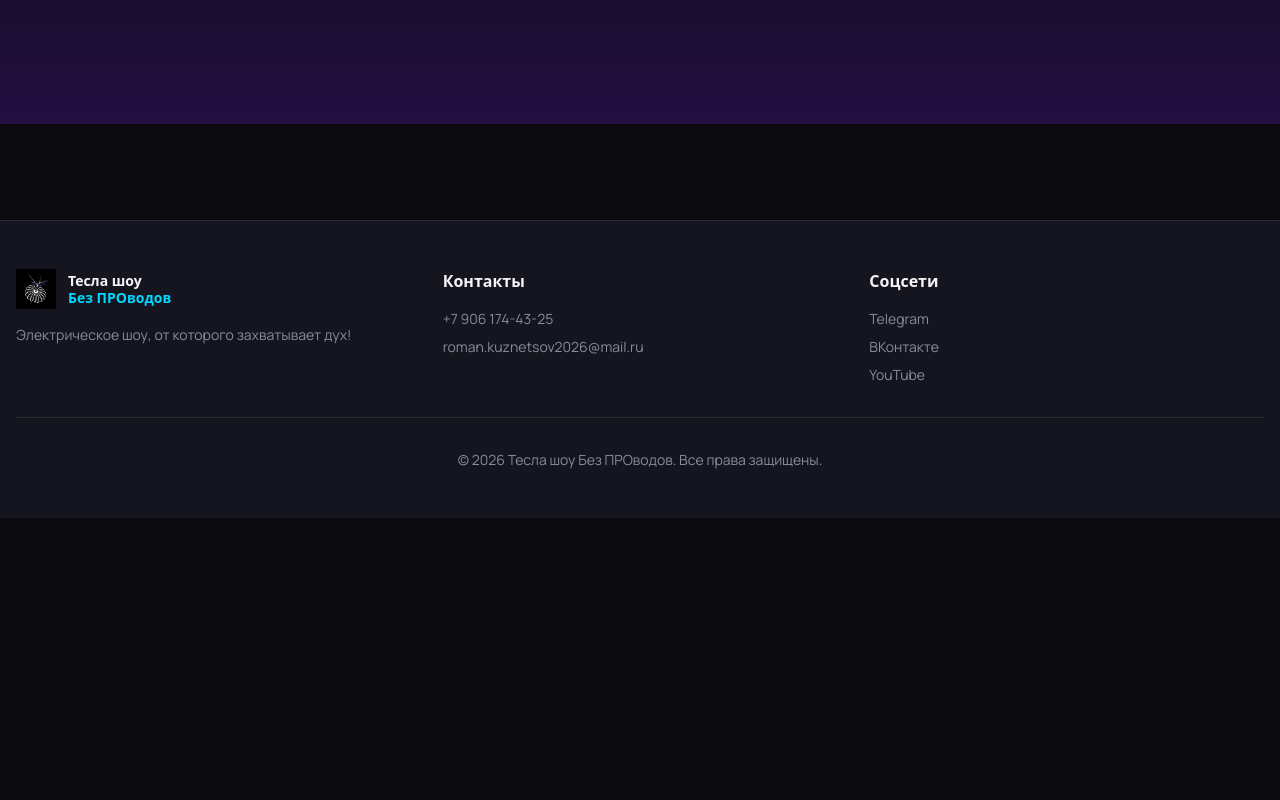
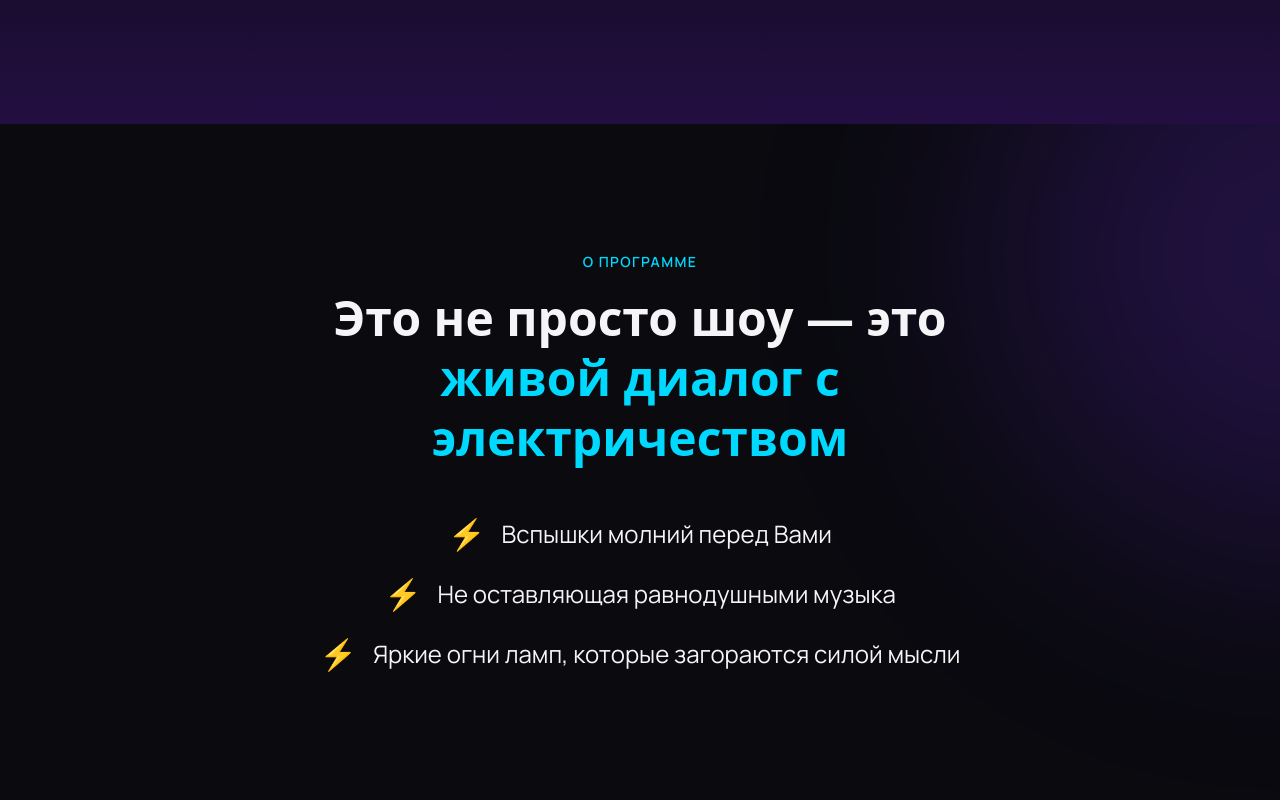
Before and after one commit to roman-kuznetsov-dev/tesla-show, a Next.js app: page / in a window 1280 px wide. Shown: the part 740-1540 px from the top of the page. Before the commit the page ends 1258 px from the top, so only its background shows below. Built offline with nearby package versions, Linux system fonts and the light colour scheme; a web font is replaced by a local one.

Commit message:
feat: add About section with stagger reveal animation (#7)
Co-authored-by: Роман <roman.kuznetsov2026@mail.ru>

```diff
--- a/src/app/globals.css
+++ b/src/app/globals.css
@@ -139,3 +139,32 @@ h1, h2, h3, h4, h5, h6 {
     transform: none;
   }
 }
+/* === Reveal-анимация для секций === */
+.reveal {
+  opacity: 0;
+  transform: translateY(30px);
+  transition: opacity 0.8s ease-out, transform 0.8s ease-out;
+}
+
+.reveal.reveal--visible {
+  opacity: 1;
+  transform: translateY(0);
+}
+
+/* Для дочерних элементов с задержкой (поочерёдное появление) */
+.reveal-stagger > * {
+  opacity: 0;
+  transform: translateY(20px);
+  transition: opacity 0.6s ease-out, transform 0.6s ease-out;
+}
+
+.reveal-stagger.reveal--visible > * {
+  opacity: 1;
+  transform: translateY(0);
+}
+
+.reveal-stagger.reveal--visible > *:nth-child(1) { transition-delay: 0.2s; }
+.reveal-stagger.reveal--visible > *:nth-child(2) { transition-delay: 0.4s; }
+.reveal-stagger.reveal--visible > *:nth-child(3) { transition-delay: 0.6s; }
+.reveal-stagger.reveal--visible > *:nth-child(4) { transition-delay: 0.8s; }
+.reveal-stagger.reveal--visible > *:nth-child(5) { transition-delay: 1s; }
--- a/src/app/page.tsx
+++ b/src/app/page.tsx
@@ -1,9 +1,11 @@
 import Hero from '@/components/sections/Hero';
+import About from '@/components/sections/About';
 
 export default function Home() {
   return (
     <>
       <Hero />
+      <About />
     </>
   );
 }
--- /dev/null
+++ b/src/components/sections/About.tsx
@@ -0,0 +1,60 @@
+'use client';
+
+import { useInView } from '@/hooks/useInView';
+
+const ITEMS = [
+  'Вспышки молний перед Вами',
+  'Не оставляющая равнодушными музыка',
+  'Яркие огни ламп, которые загораются силой мысли',
+];
+
+export default function About() {
+  const { ref, inView } = useInView<HTMLElement>();
+
+  return (
+    <section
+      id="about"
+      ref={ref}
+      className={`relative py-20 md:py-32 overflow-hidden reveal ${
+        inView ? 'reveal--visible' : ''
+      }`}
+    >
+      {/* Подсветка в углу — фиолетовый градиент */}
+      <div
+        className="pointer-events-none absolute -top-1/4 -right-1/4 w-[600px] h-[600px] rounded-full bg-secondary/20 blur-[120px]"
+        aria-hidden="true"
+      />
+
+      <div className="container mx-auto px-4 relative">
+        <div className="max-w-3xl mx-auto text-center">
+          {/* Метка */}
+          <p className="text-primary font-semibold tracking-widest text-sm uppercase mb-4">
+            О программе
+          </p>
+
+          {/* Заголовок */}
+          <h2 className="font-heading text-3xl md:text-4xl lg:text-5xl font-bold leading-tight mb-12">
+            Это не просто шоу — это{' '}
+            <span className="text-primary">живой диалог с электричеством</span>
+          </h2>
+
+          {/* Список — поочерёдное появление */}
+          <ul
+            className={`space-y-6 text-lg md:text-2xl text-left md:text-center reveal-stagger ${
+              inView ? 'reveal--visible' : ''
+            }`}
+          >
+            {ITEMS.map((item) => (
+              <li key={item} className="flex items-center gap-4 md:justify-center">
+                <span className="text-2xl md:text-3xl shrink-0" aria-hidden="true">
+                  ⚡
+                </span>
+                <span>{item}</span>
+              </li>
+            ))}
+          </ul>
+        </div>
+      </div>
+    </section>
+  );
+}
--- /dev/null
+++ b/src/hooks/useInView.ts
@@ -0,0 +1,41 @@
+'use client';
+
+import { useEffect, useRef, useState } from 'react';
+
+type Options = {
+  threshold?: number;
+  rootMargin?: string;
+  /** Срабатывать только один раз (по умолчанию — да) */
+  once?: boolean;
+};
+
+export function useInView<T extends HTMLElement = HTMLDivElement>({
+  threshold = 0.15,
+  rootMargin = '0px 0px -50px 0px',
+  once = true,
+}: Options = {}) {
+  const ref = useRef<T>(null);
+  const [inView, setInView] = useState(false);
+
+  useEffect(() => {
+    const el = ref.current;
+    if (!el) return;
+
+    const observer = new IntersectionObserver(
+      ([entry]) => {
+        if (entry.isIntersecting) {
+          setInView(true);
+          if (once) observer.unobserve(el);
+        } else if (!once) {
+          setInView(false);
+        }
+      },
+      { threshold, rootMargin }
+    );
+
+    observer.observe(el);
+    return () => observer.disconnect();
+  }, [threshold, rootMargin, once]);
+
+  return { ref, inView };
+}
```
